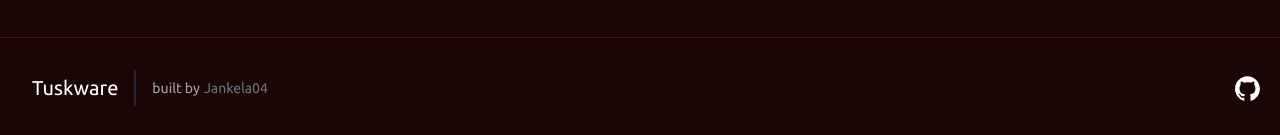
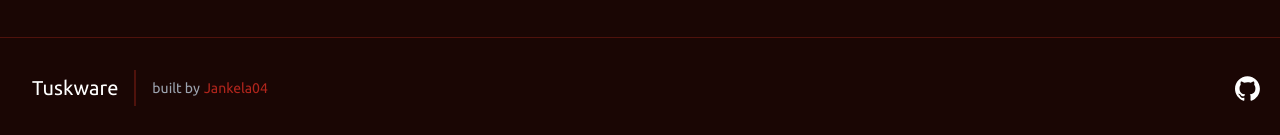
Before and after one commit to Jankela04/tuskware, a Next.js app: page / in a window 1280 px wide. Shown: the part 3111-3246 px from the top of the page. Built offline with nearby package versions, Linux system fonts and the light colour scheme.

Commit message:
fix: colors on footer

```diff
--- a/src/components/Footer.tsx
+++ b/src/components/Footer.tsx
@@ -7,11 +7,11 @@ function Footer() {
         <a className="title-font flex items-center justify-center font-medium text-white md:justify-start">
           <span className="ml-3 text-xl">Tuskware</span>
         </a>
-        <p className="mt-4 text-sm text-gray-400 sm:ml-4 sm:mt-0 sm:border-l-2 sm:border-gray-800 sm:py-2 sm:pl-4">
+        <p className="mt-4 text-sm text-gray-400 sm:ml-4 sm:mt-0 sm:border-l-2 sm:py-2 sm:pl-4">
           built by
           <a
             href="https://github.com/jankela04"
-            className="ml-1 text-gray-500 hover:underline"
+            className="ml-1 text-primary hover:underline"
             target="_blank"
             rel="noopener noreferrer"
           >
```
